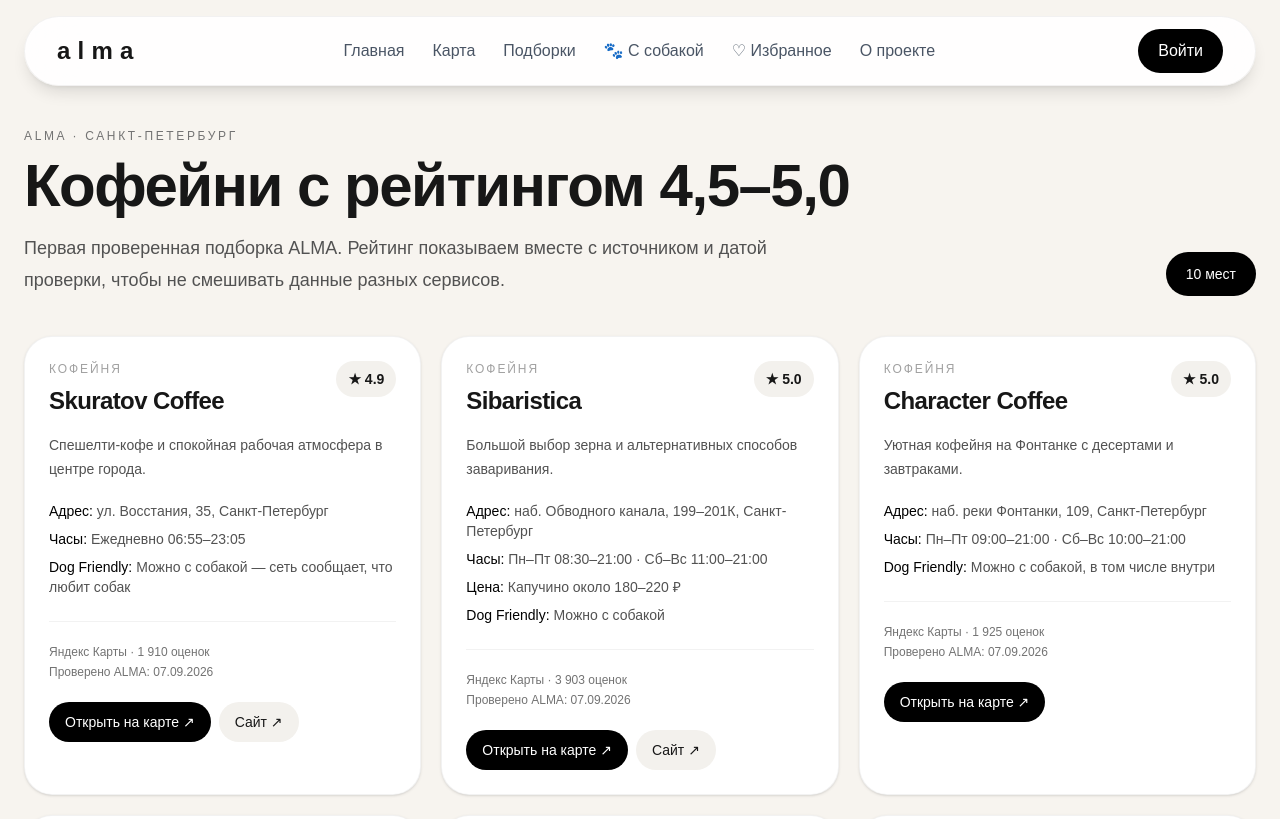
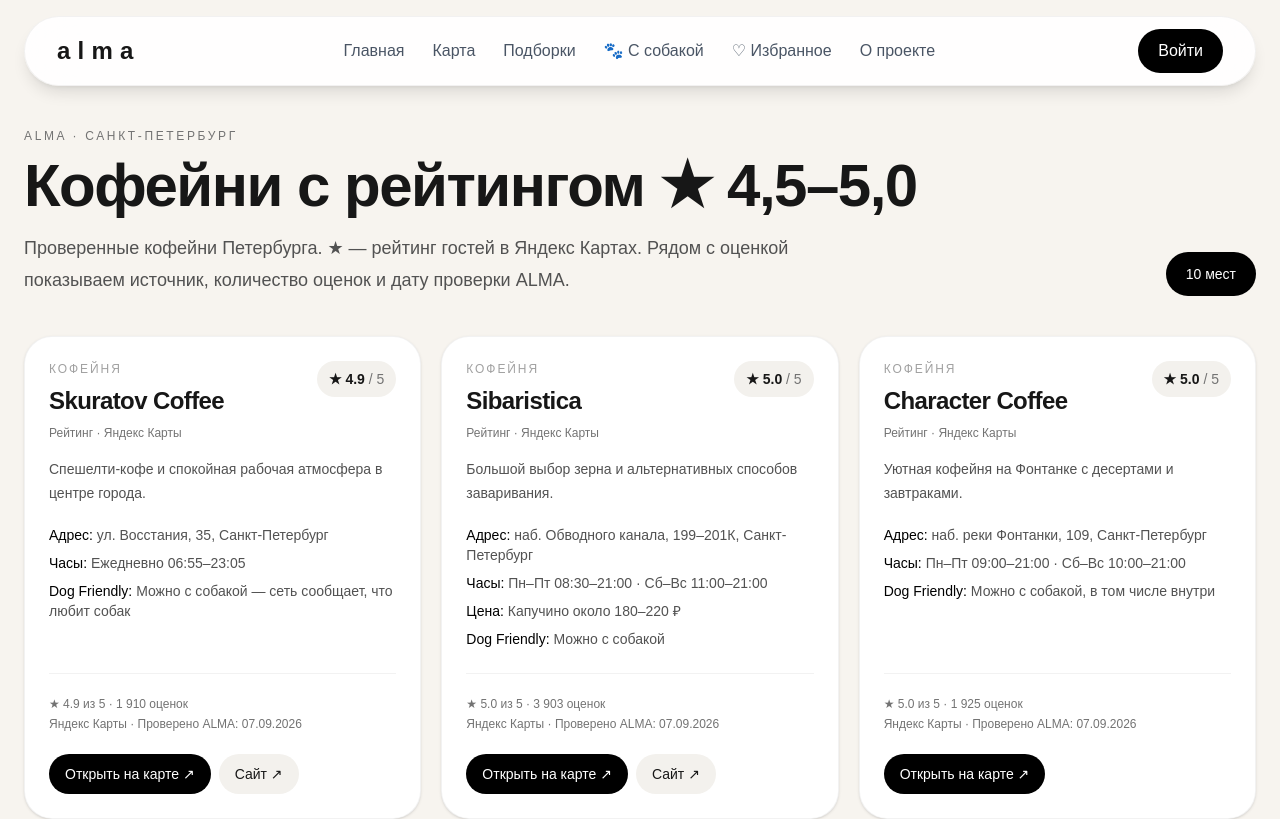
Before and after one commit to olgakastanova48386-dotcom/alma, a Next.js app: page /coffee in a window 1280 px wide. Shown: the top 819 px of the page. Built offline with nearby package versions, Linux system fonts and the light colour scheme.

Commit message:
Clarify coffee ratings and prepare photo cards

```diff
--- a/app/coffee/page.tsx
+++ b/app/coffee/page.tsx
@@ -7,88 +7,65 @@ export default function CoffeePage() {
       <div className="max-w-7xl mx-auto px-4 sm:px-6">
         <div className="flex flex-col lg:flex-row lg:items-end lg:justify-between gap-6">
           <div>
-            <p className="text-xs uppercase tracking-[0.22em] text-neutral-500">
-              ALMA · Санкт-Петербург
-            </p>
+            <p className="text-xs uppercase tracking-[0.22em] text-neutral-500">ALMA · Санкт-Петербург</p>
             <h1 className="mt-3 text-4xl sm:text-5xl lg:text-6xl font-bold tracking-tight">
-              Кофейни с рейтингом 4,5–5,0
+              Кофейни с рейтингом ★ 4,5–5,0
             </h1>
             <p className="mt-4 max-w-3xl text-neutral-600 text-base sm:text-lg leading-8">
-              Первая проверенная подборка ALMA. Рейтинг показываем вместе с источником и датой проверки, чтобы не смешивать данные разных сервисов.
+              Проверенные кофейни Петербурга. ★ — рейтинг гостей в Яндекс Картах. Рядом с оценкой показываем источник, количество оценок и дату проверки ALMA.
             </p>
           </div>
-
-          <div className="rounded-full bg-black text-white px-5 py-3 text-sm font-medium self-start lg:self-auto">
-            {coffeePlaces.length} мест
-          </div>
+          <div className="rounded-full bg-black text-white px-5 py-3 text-sm font-medium self-start lg:self-auto">{coffeePlaces.length} мест</div>
         </div>
 
         <div className="mt-10 grid md:grid-cols-2 xl:grid-cols-3 gap-5">
           {coffeePlaces.map((place) => (
-            <article
-              key={place.id}
-              className="rounded-[28px] bg-white border border-black/5 p-6 shadow-sm flex flex-col"
-            >
+            <article key={place.id} className="overflow-hidden rounded-[28px] bg-white border border-black/5 shadow-sm flex flex-col">
+              {place.image && (
+                <div className="aspect-[16/10] overflow-hidden bg-[#ebe8e3]">
+                  <img src={place.image} alt={`${place.name} — кофейня в Санкт-Петербурге`} className="h-full w-full object-cover transition duration-500 hover:scale-[1.03]" loading="lazy" />
+                </div>
+              )}
+              <div className="p-6 flex flex-col flex-1">
                 <div className="flex items-start justify-between gap-4">
                   <div>
                     <p className="text-xs uppercase tracking-[0.16em] text-neutral-400">Кофейня</p>
                     <h2 className="mt-2 text-2xl font-semibold tracking-tight">{place.name}</h2>
                   </div>
-                <div className="shrink-0 rounded-full bg-[#f3f1ed] px-3 py-2 text-sm font-semibold">
-                  ★ {place.rating.toFixed(1)}
+                  <div className="shrink-0 rounded-full bg-[#f3f1ed] px-3 py-2 text-sm font-semibold" title={`Рейтинг ${place.ratingSource}`}>
+                    ★ {place.rating.toFixed(1)} <span className="font-normal text-neutral-500">/ 5</span>
                   </div>
                 </div>
 
+                <p className="mt-2 text-xs text-neutral-500">Рейтинг · {place.ratingSource}</p>
                 <p className="mt-4 text-sm leading-6 text-neutral-600">{place.note}</p>
 
                 <div className="mt-5 space-y-2 text-sm text-neutral-600">
                   <p><span className="text-black font-medium">Адрес:</span> {place.address}</p>
                   <p><span className="text-black font-medium">Часы:</span> {place.hours}</p>
-                {place.priceNote && (
-                  <p><span className="text-black font-medium">Цена:</span> {place.priceNote}</p>
-                )}
-                {place.dogFriendly && (
-                  <p><span className="text-black font-medium">Dog Friendly:</span> {place.dogFriendly}</p>
-                )}
+                  {place.priceNote && <p><span className="text-black font-medium">Цена:</span> {place.priceNote}</p>}
+                  {place.dogFriendly && <p><span className="text-black font-medium">Dog Friendly:</span> {place.dogFriendly}</p>}
                 </div>
 
-              <div className="mt-6 pt-5 border-t border-black/5 text-xs text-neutral-500 leading-5">
-                <p>{place.ratingSource} · {place.ratingCount.toLocaleString("ru-RU")} оценок</p>
-                <p>Проверено ALMA: {place.ratingUpdated}</p>
+                <div className="mt-auto pt-6">
+                  <div className="pt-5 border-t border-black/5 text-xs text-neutral-500 leading-5">
+                    <p>★ {place.rating.toFixed(1)} из 5 · {place.ratingCount.toLocaleString("ru-RU")} оценок</p>
+                    <p>{place.ratingSource} · Проверено ALMA: {place.ratingUpdated}</p>
+                    {place.imageSource && <p>Фото: {place.imageSource}</p>}
                   </div>
 
                   <div className="mt-5 flex flex-wrap gap-2">
-                <a
-                  href={`https://www.google.com/maps/search/?api=1&query=${encodeURIComponent(`${place.lat},${place.lng}`)}`}
-                  target="_blank"
-                  rel="noreferrer"
-                  className="inline-flex rounded-full bg-black text-white px-4 py-2.5 text-sm font-medium"
-                >
-                  Открыть на карте ↗
-                </a>
-
-                {place.website && (
-                  <a
-                    href={place.website}
-                    target="_blank"
-                    rel="noreferrer"
-                    className="inline-flex rounded-full bg-[#f3f1ed] px-4 py-2.5 text-sm font-medium"
-                  >
-                    Сайт ↗
-                  </a>
-                )}
+                    <a href={`https://www.google.com/maps/search/?api=1&query=${encodeURIComponent(`${place.lat},${place.lng}`)}`} target="_blank" rel="noreferrer" className="inline-flex rounded-full bg-black text-white px-4 py-2.5 text-sm font-medium">Открыть на карте ↗</a>
+                    {place.website && <a href={place.website} target="_blank" rel="noreferrer" className="inline-flex rounded-full bg-[#f3f1ed] px-4 py-2.5 text-sm font-medium">Сайт ↗</a>}
+                  </div>
+                </div>
               </div>
             </article>
           ))}
         </div>
 
         <div className="mt-10">
-          <Link
-            href="/collections"
-            className="inline-flex rounded-full bg-white border border-black/5 px-5 py-3 text-sm font-medium shadow-sm"
-          >
-            ← К подборкам
-          </Link>
+          <Link href="/collections" className="inline-flex rounded-full bg-white border border-black/5 px-5 py-3 text-sm font-medium shadow-sm">← К подборкам</Link>
         </div>
       </div>
     </main>
```
Lines whose indentation alone changed are shown as unchanged.
